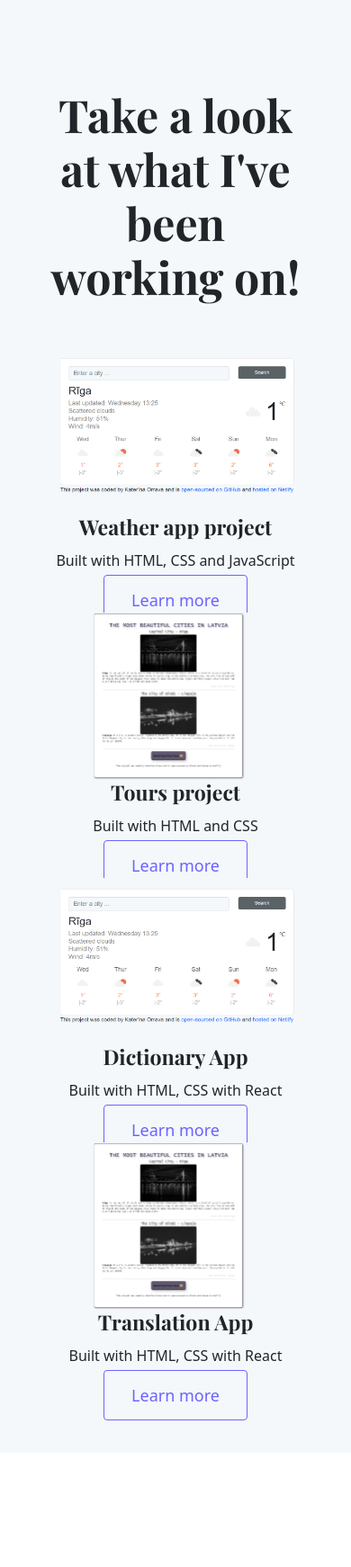
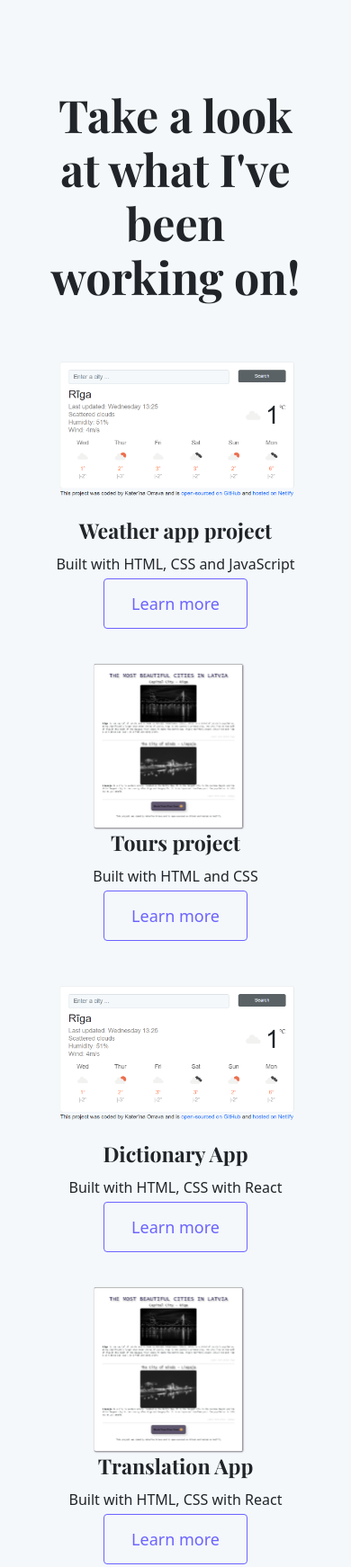
Before and after one commit to KateRiinaO/portfolio-project-ok, a plain HTML site: page work.html in a window 390 px wide. Shown: the whole page at 90% size. Before the commit the page ends 1615 px from the top, so only its background shows below. Drawn offline with nearby package versions, Linux system fonts and the light colour scheme.

Commit message:
adding spacings on the work page. Adding links to contact me

```diff
--- a/work.html
+++ b/work.html
@@ -39,7 +39,7 @@
         </h1>
 
         <div class="row text-center">
-          <div class="col-md-3">
+          <div class="col-md-3 mb-5 mt-1">
             <img
               src="images/weather-app.png"
               alt="weather-app"
@@ -51,7 +51,7 @@
             <a href="" class="btn-branding-outline">Learn more</a>
           </div>
 
-          <div class="col-md-3">
+          <div class="col-md-3 mb-5 mt-1">
             <img
               src="images/cities-of-latvia-app.png"
               alt="guided-tours-project"
@@ -62,7 +62,8 @@
             <p class="text-center">Built with HTML and CSS</p>
             <a href="" class="btn-branding-outline">Learn more</a>
           </div>
-          <div class="col-md-3">
+
+          <div class="col-md-3 mb-5 mt-1">
             <img
               src="images/weather-app.png"
               alt="weather-app"
@@ -73,7 +74,8 @@
             <p class="text-center">Built with HTML, CSS with React</p>
             <a href="" class="btn-branding-outline">Learn more</a>
           </div>
-          <div class="col-md-3">
+
+          <div class="col-md-3 mb-5 mt-1">
             <img
               src="images/cities-of-latvia-app.png"
               alt="guided-tours-project"
```
Also changed, not shown: about.html (+6 -1 lines).
